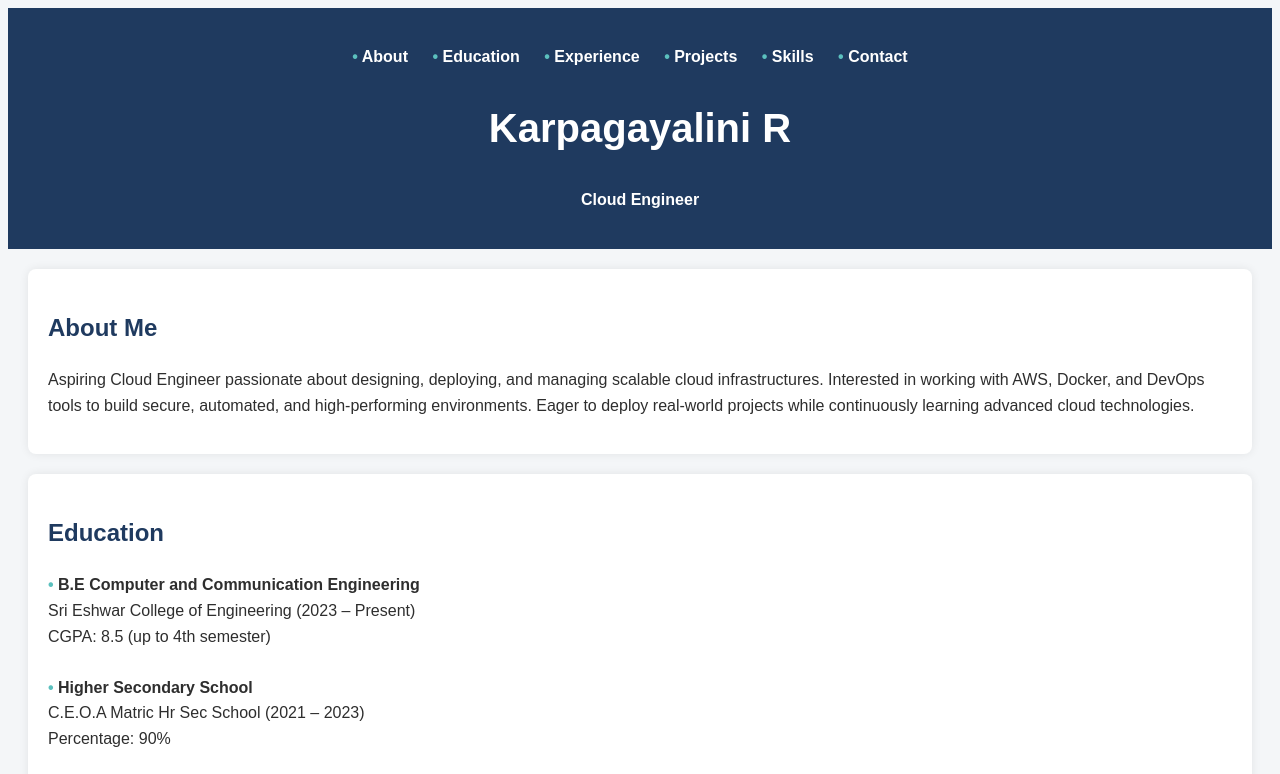
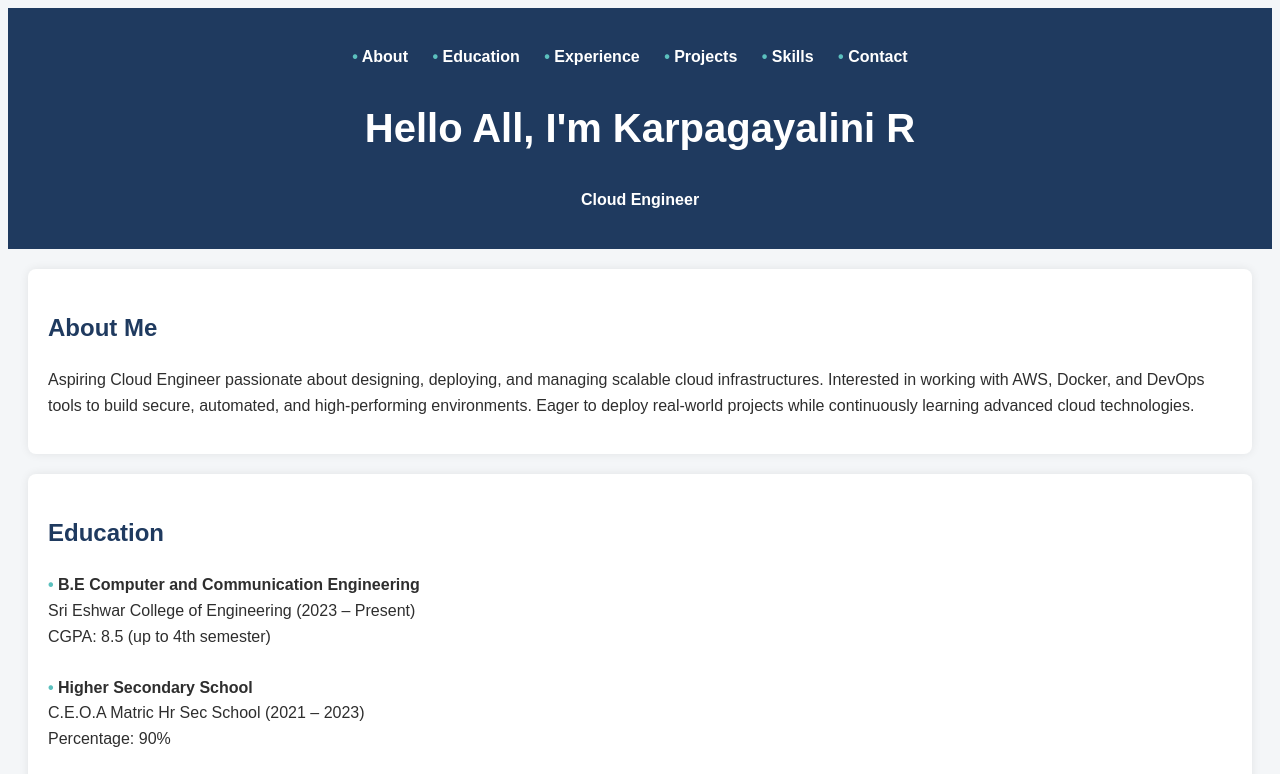
Before and after one commit to YALINI2106/portfolio, a plain HTML site: page index.html in a window 1280 px wide. Shown: the top 774 px of the page. Drawn offline with Linux system fonts and the light colour scheme.

Commit message:
final Test ci/cd

```diff
--- a/index.html
+++ b/index.html
@@ -3,7 +3,7 @@
 <head>
     <meta charset="UTF-8">
     <meta name="viewport" content="width=device-width, initial-scale=1.0">
-    <title>Hello All, I'm Karpagayalini R | Portfolio</title>
+    <title> Karpagayalini R | Portfolio</title>
     <link rel="stylesheet" href="style.css">
 </head>
 <body>
@@ -20,7 +20,7 @@
         </ul>
     </nav>
 
-    <h1>Karpagayalini R</h1>
+    <h1>Hello All, I'm Karpagayalini R</h1>
     <p><b>Cloud Engineer</b></p>
 </header>
 
```
